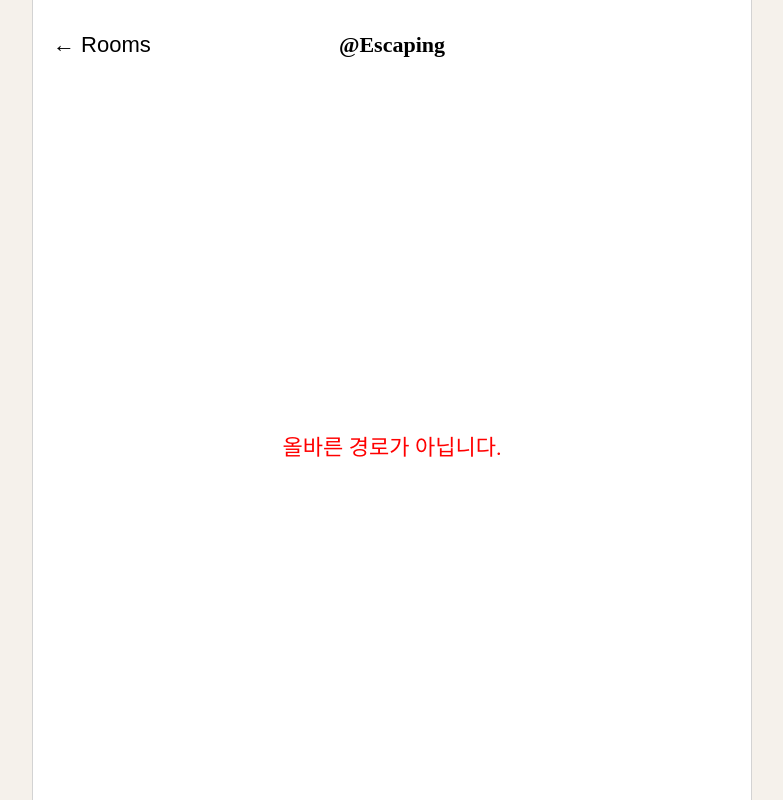
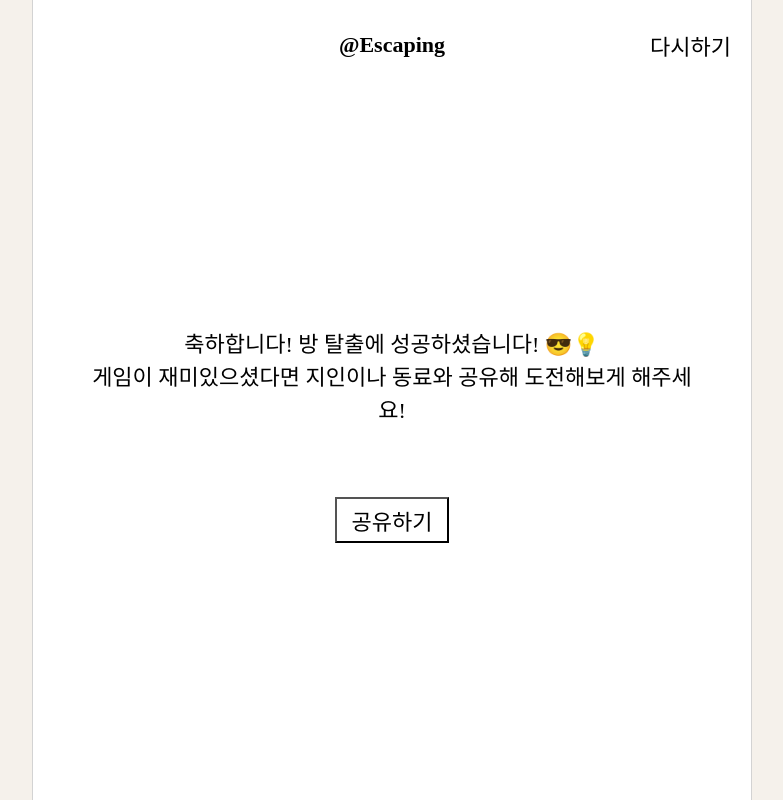
Before and after one commit to SeongKookKIM/Escaping-Project, a React (Vite) app in the folder package/front/: page /escape in a window 1280 px wide. Shown: the whole page, without its empty margins (248-1031 px from the left). Built offline with nearby package versions, Linux system fonts and the light colour scheme.

Commit message:
Feat.Escape Page생성

```diff
--- a/package/front/src/App/App.tsx
+++ b/package/front/src/App/App.tsx
@@ -1,5 +1,6 @@
 import Home from "../Pages/\bHome/Home";
 import Admission from "../Pages/Admission/Admission";
+import Escape from "../Pages/Escape/Escape";
 import Room from "../Pages/Room/Room";
 import Rooms from "../Pages/Rooms/Rooms";
 import "./App.scss";
@@ -13,6 +14,7 @@ function App() {
         <Route path="/admission" element={<Admission />} />
         <Route path="/rooms" element={<Rooms />} />
         <Route path=":id" element={<Room />} />
+        <Route path="/escape" element={<Escape />} />
       </Routes>
     </main>
   );
--- a/package/front/src/Entries/HeaderNavigation/HeaderModel.ts
+++ b/package/front/src/Entries/HeaderNavigation/HeaderModel.ts
@@ -1,4 +1,5 @@
 export interface HeaderProps {
   backBtn: Boolean;
   homeBtn?: Boolean;
+  retryBtn?: Boolean;
 }
--- /dev/null
+++ b/package/front/src/Pages/Escape/Escape.module.scss
@@ -0,0 +1,36 @@
+@import "../../Shared/Style/flex.scss";
+@import "../../Shared/Style/font.scss";
+@import "../../Shared/Style/color.scss";
+
+.escape {
+  width: 100%;
+  height: 100vh;
+  min-height: 600px;
+
+  .escapeContainer {
+    width: 100%;
+    height: calc(100% - 90px);
+    @include flexCenterV();
+    gap: 50px;
+    p {
+      width: 100%;
+      padding: 0 50px;
+      font-size: $fontSize;
+      text-align: center;
+      line-height: 1.5;
+    }
+    .shareBtn {
+      margin: 20px 0;
+      padding: 5px 15px;
+      font-size: $fontSize;
+      background-color: white;
+      color: black;
+      cursor: grab;
+      transition: background-color 0.5s, color 0.5s;
+      &:hover {
+        background-color: $mainColor;
+        color: black;
+      }
+    }
+  }
+}
--- /dev/null
+++ b/package/front/src/Pages/Escape/Escape.tsx
@@ -0,0 +1,55 @@
+import Header from "../../Widgets/Header/Header";
+import style from "./Escape.module.scss";
+
+function Escape() {
+  // 공유하기 버튼
+  const handlerShare = () => {
+    const shareUrl = "http://localhost:5173/";
+    if (navigator.share) {
+      navigator
+        .share({
+          title: "방 탈출 게임에 도전하세요!",
+          text: "저는 방 탈출에 성공했습니다! 당신도 도전해 보세요! 😎💡",
+          url: shareUrl,
+        })
+        .then(() => console.log("공유 성공"))
+        .catch((error) => {
+          console.log("공유 실패", error);
+          shareClipboard(shareUrl);
+        });
+    } else {
+      shareClipboard(shareUrl);
+    }
+  };
+
+  // Web Share API를 지원하지 않는 경우 또는 실패할 경우
+  const shareClipboard = (shareUrl: string) => {
+    navigator.clipboard
+      .writeText(shareUrl)
+      .then(() => alert("링크가 복사되었습니다! 지인과 공유해보세요."))
+      .catch((error) =>
+        alert(
+          `${error}: 링크 복사에 실패했습니다. 다른 방법으로 공유해 주세요.`
+        )
+      );
+  };
+
+  return (
+    <div className={style.escape}>
+      <Header backBtn={false} retryBtn={true} />
+      <div className={style.escapeContainer}>
+        <p>
+          축하합니다! 방 탈출에 성공하셨습니다! 😎💡
+          <br />
+          게임이 재미있으셨다면 지인이나 동료와 공유해 도전해보게 해주세요!
+          <br />
+        </p>
+        <button type="button" className={style.shareBtn} onClick={handlerShare}>
+          공유하기
+        </button>
+      </div>
+    </div>
+  );
+}
+
+export default Escape;
--- a/package/front/src/Widgets/Header/Header.module.scss
+++ b/package/front/src/Widgets/Header/Header.module.scss
@@ -31,4 +31,14 @@
     cursor: pointer;
     color: black;
   }
+
+  .retryBtn {
+    background-color: white;
+    border: none;
+    font-size: $fontSize;
+    position: absolute;
+    right: 20px;
+    cursor: pointer;
+    color: black;
+  }
 }
--- a/package/front/src/Widgets/Header/Header.tsx
+++ b/package/front/src/Widgets/Header/Header.tsx
@@ -1,9 +1,15 @@
 import style from "./Header.module.scss";
 import { HeaderProps } from "../../Entries/HeaderNavigation/HeaderModel";
 import { useNavigate } from "react-router-dom";
+import { removeData } from "../../Shared/Utils/LocalStorageHelpers";
 
-function Header({ backBtn, homeBtn }: HeaderProps) {
+function Header({ backBtn, homeBtn, retryBtn }: HeaderProps) {
   const navigate = useNavigate();
+
+  const handlerRetry = () => {
+    removeData("correctAnswers");
+    navigate("/");
+  };
 
   return (
     <div className={style.header}>
@@ -27,6 +33,16 @@ function Header({ backBtn, homeBtn }: HeaderProps) {
           ← Home
         </button>
       )}
+
+      {retryBtn && (
+        <button
+          type="button"
+          className={style.retryBtn}
+          onClick={() => handlerRetry()}
+        >
+          다시하기
+        </button>
+      )}
     </div>
   );
 }
```
